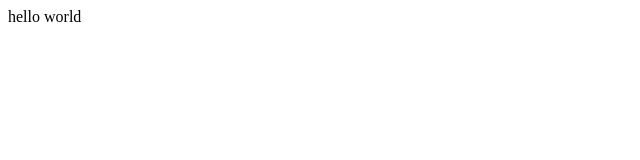
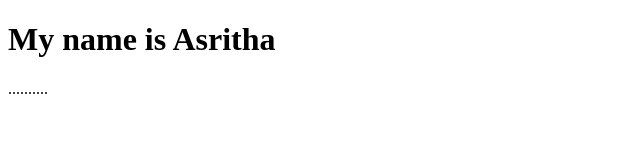
Before and after one commit to Asritha0248/myplotpolio, a plain HTML site: page index.html in a window 1280 px wide. Shown: the whole page, without its empty margins (0-640 px from the left). Drawn offline with Linux system fonts and the light colour scheme.

Commit message:
changed website

```diff
--- a/index.html
+++ b/index.html
@@ -6,6 +6,7 @@
     <title>Document</title>
 </head>
 <body>
-    hello world
+    <h1>My name is Asritha</h1>
+    <p>..........</p>
 </body>
 </html>
```
